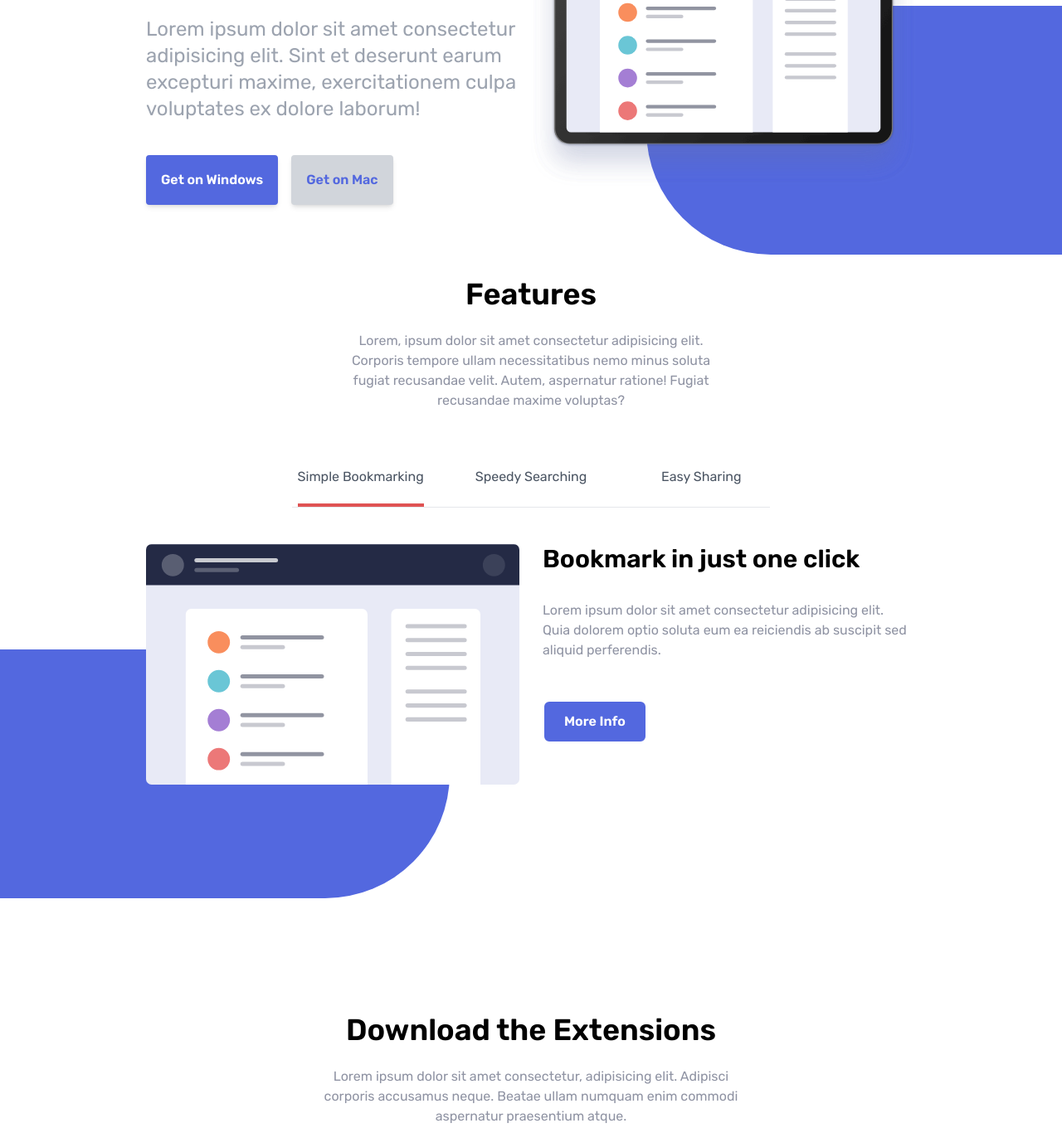
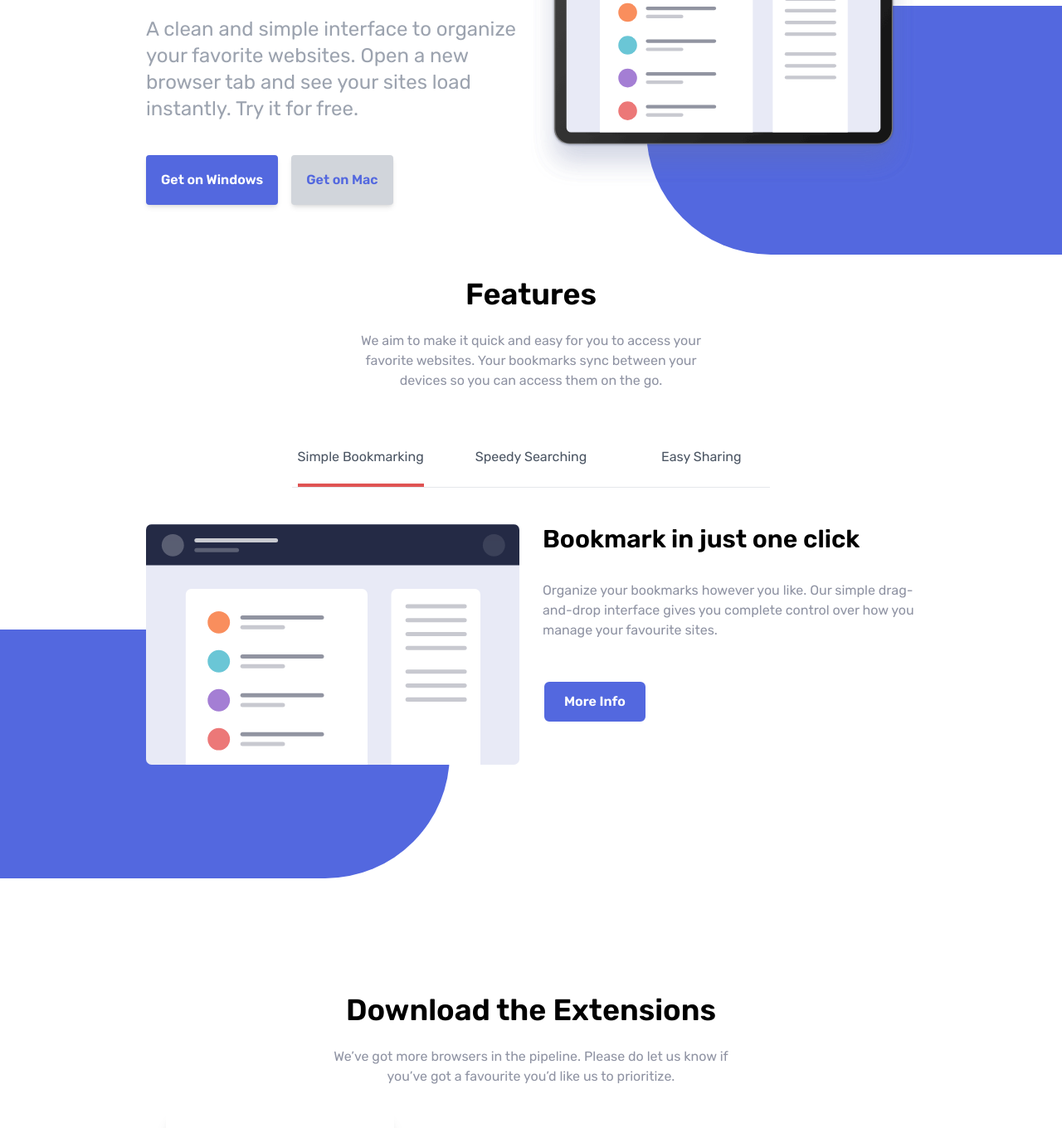
Before and after one commit to rdtungul/tailwind-bookmark, a website: page index.html in a window 1280 px wide. Shown: the part 365-1725 px from the top of the page at 83% size. Drawn offline with Linux system fonts and the light colour scheme.

Commit message:
changing the text content on the page

```diff
--- a/index.html
+++ b/index.html
@@ -88,9 +88,9 @@
           <p
             class="max-w-md mx-auto text-lg text-center text-gray-400 lg:text-2xl lg:text-left lg:mt-0 lg:mx-0"
           >
-            Lorem ipsum dolor sit amet consectetur adipisicing elit. Sint et
-            deserunt earum excepturi maxime, exercitationem culpa voluptates ex
-            dolore laborum!
+            A clean and simple interface to organize your favorite websites.
+              Open a new browser tab and see your sites load instantly. Try it
+              for free.
           </p>
 
           <!-- Buttons Container -->
@@ -126,9 +126,9 @@
       <div class="container px-6 mx-auto mt-16">
         <h2 class="mb-6 text-4xl font-semibold text-center">Features</h2>
         <p class="max-w-md mx-auto text-center text-grayishBlue">
-          Lorem, ipsum dolor sit amet consectetur adipisicing elit. Corporis
-          tempore ullam necessitatibus nemo minus soluta fugiat recusandae
-          velit. Autem, aspernatur ratione! Fugiat recusandae maxime voluptas?
+          We aim to make it quick and easy for you to access your
+              favorite websites. Your bookmarks sync between your devices so
+              you can access them on the go.
         </p>
       </div>
     </section>
@@ -180,9 +180,9 @@
                 Bookmark in just one click
               </h3>
               <p class="feature-panel-text">
-                Lorem ipsum dolor sit amet consectetur adipisicing elit. Quia
-                dolorem optio soluta eum ea reiciendis ab suscipit sed aliquid
-                perferendis.
+                Organize your bookmarks however you like. Our simple
+                drag-and-drop interface gives you complete control over how you
+                manage your favourite sites.
               </p>
               <div class="mx-auto md:mx-0">
                 <a
@@ -212,9 +212,8 @@
                 Intelligent search results
               </h3>
               <p class="feature-panel-text">
-                Lorem ipsum, dolor sit amet consectetur adipisicing elit.
-                Assumenda eligendi distinctio aperiam in maiores ut sequi libero
-                est praesentium repellendus!
+                Our powerful search feature will help you find saved sites in no
+                time at all. No need to trawl through all of your bookmarks.
               </p>
               <div class="mx-auto md:mx-0">
                 <a
@@ -244,9 +243,8 @@
                 Share your bookmarks
               </h3>
               <p class="feature-panel-text">
-                Lorem ipsum, dolor sit amet consectetur adipisicing elit. Eos
-                eius eveniet tempora delectus recusandae expedita illo ipsa
-                asperiores tenetur officia.
+                Easily share your bookmarks and collections with others. Create
+                a shareable link that you can send at the click of a button.
               </p>
               <div class="mx-auto md:mx-0">
                 <a
@@ -268,9 +266,8 @@
           Download the Extensions
         </h2>
         <p class="max-w-lg mx-auto text-center text-grayishBlue">
-          Lorem ipsum dolor sit amet consectetur, adipisicing elit. Adipisci
-          corporis accusamus neque. Beatae ullam numquam enim commodi aspernatur
-          praesentium atque.
+          We’ve got more browsers in the pipeline. Please do let us know if
+          you’ve got a favourite you’d like us to prioritize.
         </p>
 
         <!-- Download Boxes -->
@@ -345,8 +342,8 @@
           Frequently asked questions
         </h2>
         <p class="max-w-lg px-6 mx-auto text-center text-grayishBlue">
-          Lorem ipsum dolor sit amet consectetur adipisicing elit. Tempore
-          quisquam sit vel earum natus odio!
+          Here are some of our FAQs. If you have any other questions you’d like
+          answered please feel free to email us.
         </p>
       </div>
 
```
